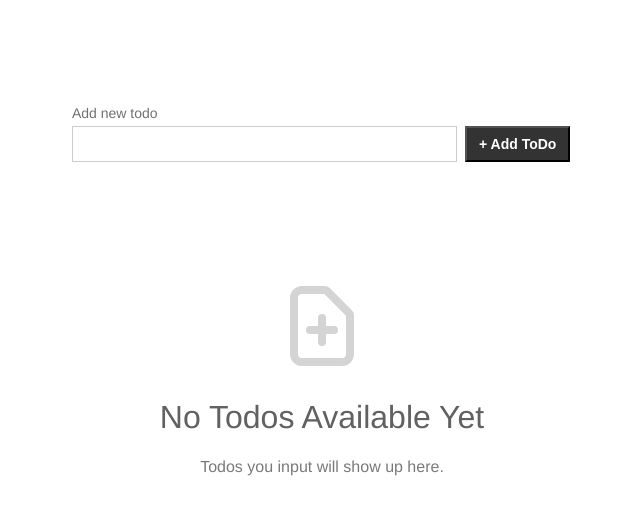
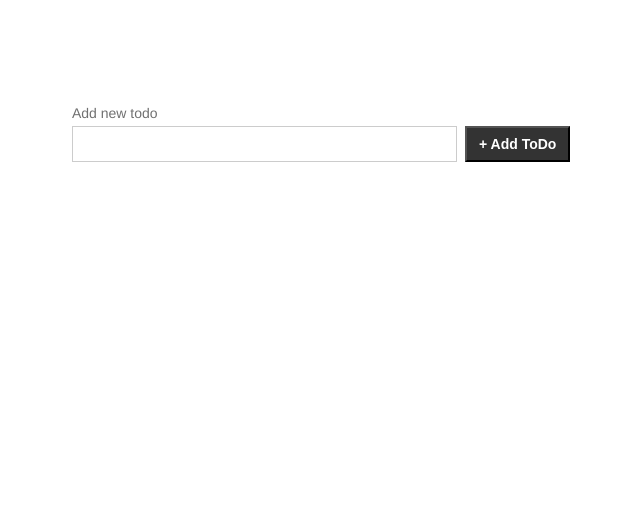
Before and after one commit to abSarpong/vue-todo-app, a Vue app: page / in a window 1280 px wide. Shown: the top 514 px of the page, without its empty margins (318-958 px from the left). Built offline with nearby package versions, Linux system fonts and the light colour scheme.

Commit message:
refactor code base

```diff
--- a/src/App.vue
+++ b/src/App.vue
@@ -2,50 +2,45 @@
   <div id="app">
     <div class="wrapper">
       <add-to-do @add-new-todo="addTodo"></add-to-do>
-      <div v-if="todoCount">
-        <todos :todos="todos" v-on:delete-todo="deleteTodo" />
-      </div>
-      <div v-else class="empty-state">
-        <div>
-          <svg
-            xmlns="http://www.w3.org/2000/svg"
-            fill="none"
-            viewBox="0 0 24 24"
-            stroke="#d4d4d4"
-            style="width: 96px"
-          >
-            <path
-              stroke-linecap="round"
-              stroke-linejoin="round"
-              stroke-width="2"
-              d="M9 13h6m-3-3v6m5 5H7a2 2 0 01-2-2V5a2 2 0 012-2h5.586a1 1 0 01.707.293l5.414 5.414a1 1 0 01.293.707V19a2 2 0 01-2 2z"
-            />
-          </svg>
-          <h1 style="color: #616161; font-weight: 500">
-            No Todos Available Yet
-          </h1>
-          <span style="color: #7a7a7a">Todos you input will show up here.</span>
-        </div>
+      <div v-for="todo in todos" :key="todo.id">
+        <todo-item
+          :id="todo.id"
+          :todo="todo.todo"
+          :isCompleted="todo.isCompleted"
+          @delete-todo="deleteTodo(todo.id)"
+          @mark-done="markComplete(todo.id)"
+        />
       </div>
     </div>
   </div>
 </template>
 
 <script>
-import Todos from "./components/Todos.vue";
 import AddToDo from "./components/AddToDo.vue";
+import TodoItem from "./components/TodoItem.vue";
+
 import uniqueId from "lodash.uniqueid";
 
 export default {
   name: "App",
   components: {
-    Todos,
     AddToDo,
+    TodoItem,
   },
   data() {
     return {
-      todos: [],
-      showTodo: false,
+      todos: [
+        // {
+        //   id: 1,
+        //   todo: "Hello world",
+        //   isCompleted: true,
+        // },
+        // {
+        //   id: 2,
+        //   todo: "Do something",
+        //   isCompleted: false,
+        // },
+      ],
     };
   },
   methods: {
@@ -56,9 +51,15 @@ export default {
         isCompleted: false,
       });
     },
+    markComplete: function(id) {
+      const todoItemId = this.todos.find((item) => item.id === id);
+      todoItemId.isCompleted = !todoItemId.isCompleted;
+      console.log(todoItemId.isCompleted);
+    },
     deleteTodo: function(id) {
       this.todos = this.todos.filter((todo) => todo.id != id);
     },
+    editTodo: function() {},
   },
   computed: {
     todoCount: function() {
--- a/src/components/TodoItem.vue
+++ b/src/components/TodoItem.vue
@@ -1,10 +1,15 @@
 <template>
   <div>
     <div>
-      <p :class="{'completed':todo.isCompleted}" class="todo-style">
+      <p class="todo-style" :id="id">
         <span>
-          <input type="checkbox" @change="markComplete" />
-          {{todo.todo}}
+          <input
+            type="checkbox"
+            :id="id"
+            :checked="isDone"
+            @change="$emit('mark-done')"
+          />
+          {{ todo }}
         </span>
         <span class="delete-icon">
           <svg
@@ -12,7 +17,7 @@
             viewBox="0 0 20 20"
             fill="#333333"
             style="width: 16px"
-            @click="$emit('delete-todo', todo.id)"
+            @click="deleteTodo"
           >
             <path
               fill-rule="evenodd"
@@ -29,17 +34,25 @@
 <script>
 export default {
   name: "TodoItem",
-  props: ["todo"],
+  props: {
+    id: { type: String },
+    todo: { type: String },
+    isCompleted: { type: Boolean },
+  },
+  data() {
+    return {
+      isDone: this.isCompleted,
+    };
+  },
   methods: {
-    markComplete: function () {
-      this.todo.isCompleted = !this.todo.isCompleted;
-      console.log(this.todo.id);
+    deleteTodo: function() {
+      this.$emit("delete-todo");
     },
   },
 };
 </script>
 
-<style >
+<style>
 p {
   text-decoration: none;
   list-style-type: none;
```
